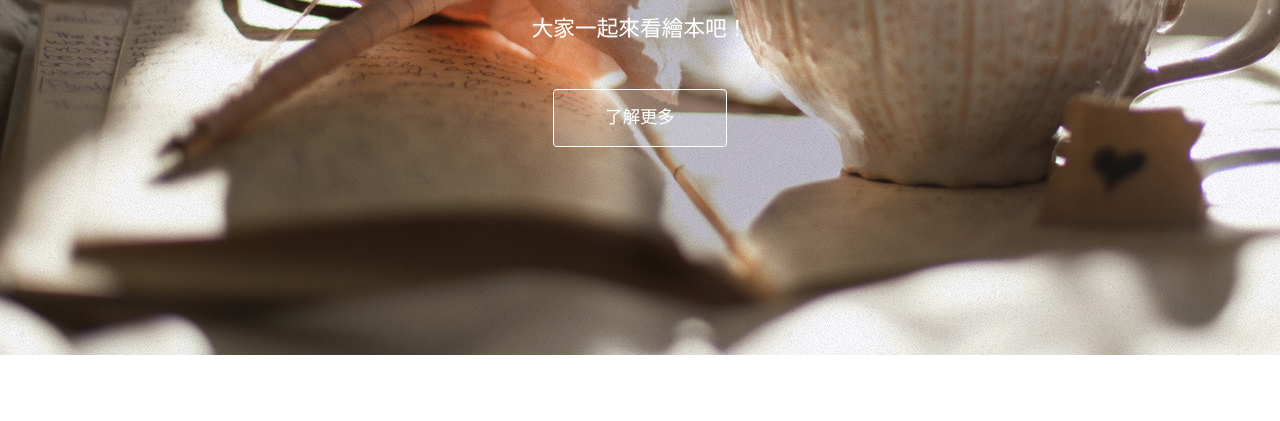
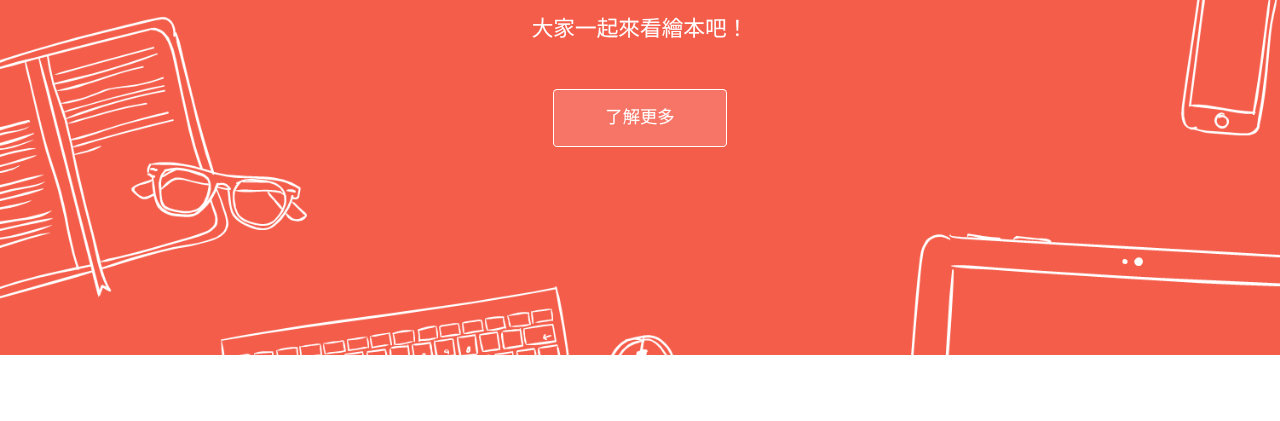
Before and after one commit to healing-picturebooks/healing-picturebooks.github.io, a plain HTML site: page index.html in a window 1280 px wide. Shown: the part 271-692 px from the top of the page. Drawn offline with Linux system fonts and the light colour scheme.

Commit message:
Update first part

```diff
--- a/assets/css/main.css
+++ b/assets/css/main.css
@@ -1998,10 +1998,10 @@
 	#header {
 		position: relative;
 		margin: 0;
-		background-image: url("images/overlay.png"), url("../../images/header.jpg");
-		background-size: auto, cover;
-		background-position: top left, center center;
-		background-repeat: repeat, no-repeat;
+		background-color: rgba(245,93,75,1);
+		background-image: url("images/bg-overlay.png");
+		background-size: cover;
+		background-position: center;
 		padding: 14em 0 14em 0;
 		text-align: center;
 		color: #fff;
```
